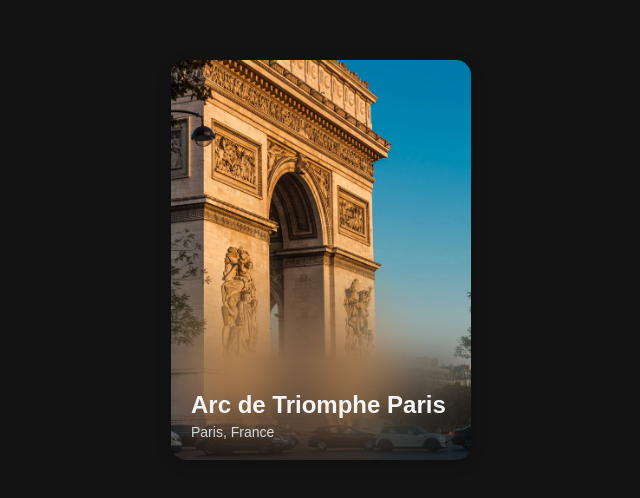
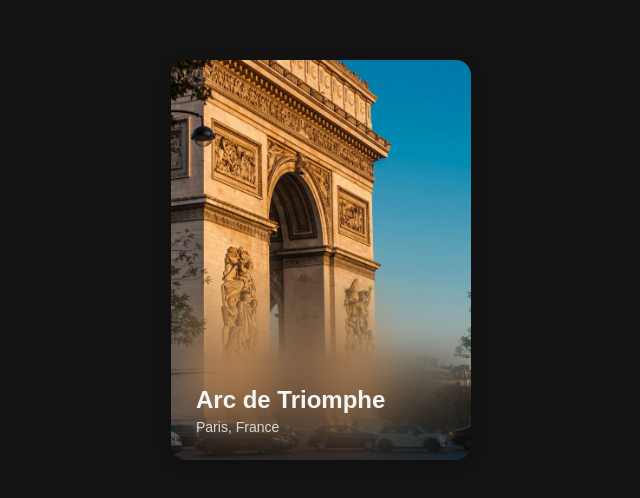
Before and after one commit to mauromltn/Progressive-Blur, a plain HTML site: page index.html in a window 1280 px wide. Shown: the part 140-638 px from the top of the page, without its empty margins (319-959 px from the left). Drawn offline with Linux system fonts and the light colour scheme.

Commit message:
feat: Change title and text position

```diff
--- a/index.html
+++ b/index.html
@@ -12,7 +12,7 @@
         <img src="img/Arc de Triomphe Paris.webp" alt="Arc de Triomphe Paris">
         <div class="blur-effect"></div>
         <div class="text-content">
-            <h1>Arc de Triomphe Paris</h1>
+            <h1>Arc de Triomphe</h1>
             <p>Paris, France</p>
         </div>
     </div>
--- a/style.css
+++ b/style.css
@@ -51,8 +51,8 @@ body {
 
   .text-content {
     position: absolute;
-    bottom: 20px;
-    left: 20px;
+    bottom: 25px;
+    left: 25px;
     color: var(--accent);
     z-index: 10;
   }
```
